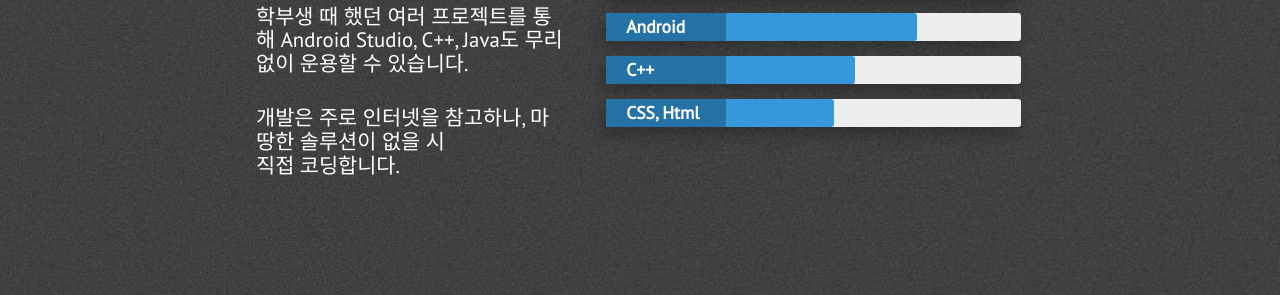
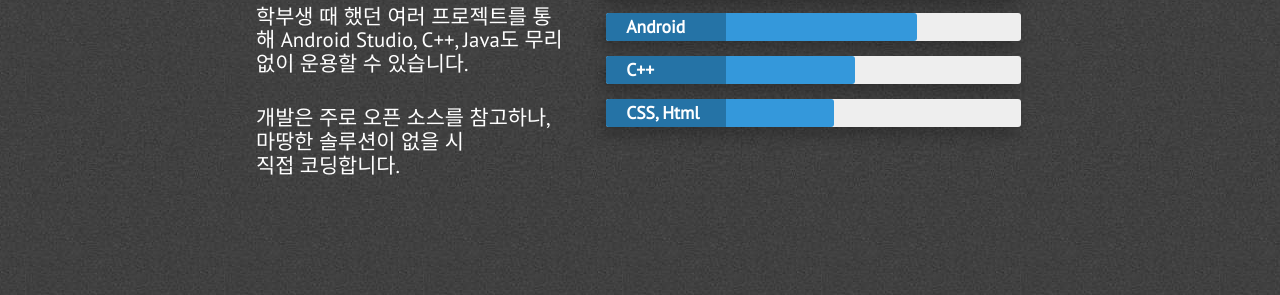
Before and after one commit to SongChaeYoung98/SongChaeYoung98.github.io, a Jekyll site: the page built from index.html, in a window 1280 px wide and 900 px high, scrolled down 2282 px. Shown: the part 156-451 px from the top of the window. Built offline with Jekyll 4.4.1, drawn with Linux system fonts in a browser that asks for light colours; nearby versions of some CDN libraries.

Commit message:
Update skills.html

```diff
--- a/_includes/skills.html
+++ b/_includes/skills.html
@@ -14,7 +14,7 @@
                         학부생 때 했던 여러 프로젝트를 통해 Android Studio, C++, Java도 무리없이 운용할 수 있습니다.
                     </p>
                     <p class="paragraph-text left-align">
-                        개발은 주로 인터넷을 참고하나, 마땅한 솔루션이 없을 시<br> 직접 코딩합니다.
+                        개발은 주로 오픈 소스를 참고하나, 마땅한 솔루션이 없을 시<br> 직접 코딩합니다.
                     </p>
                 </div>
 
```
